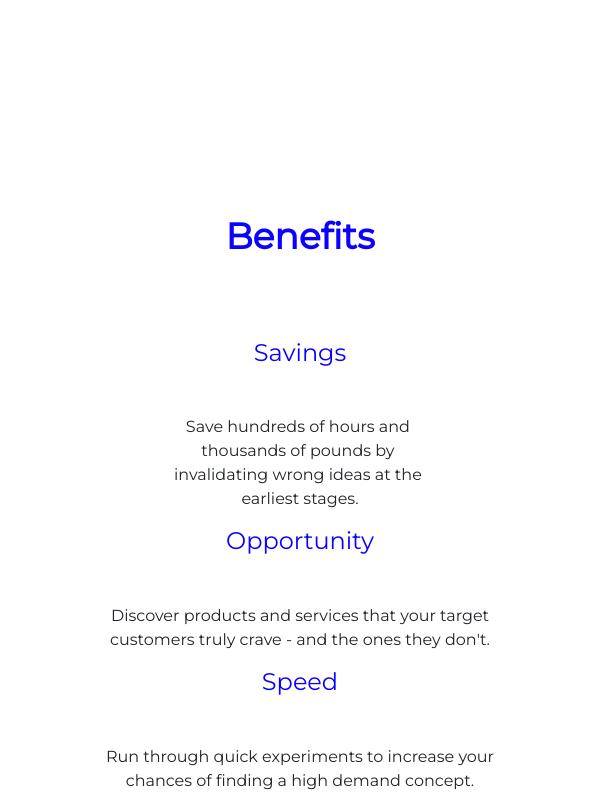
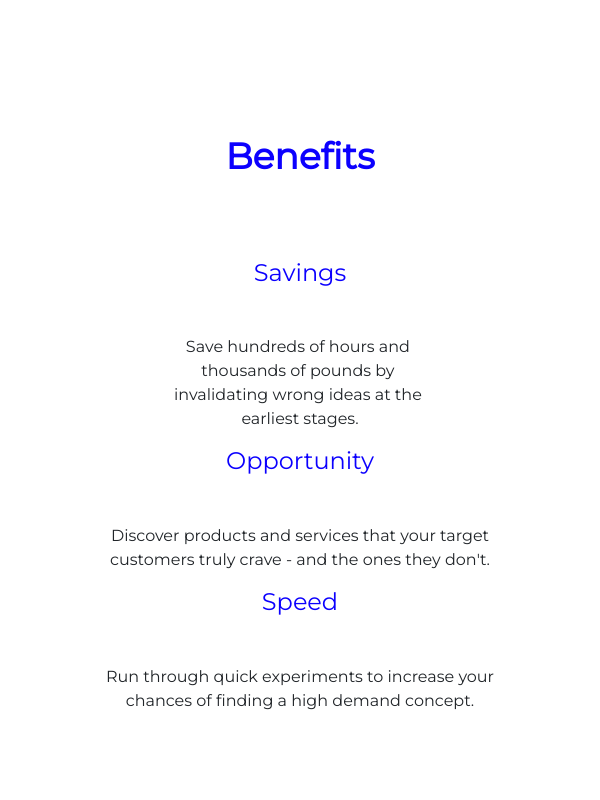
Before and after one commit to jaysun98/NiftyWebsite, a plain HTML site: page index.html in a window 600 px wide. Shown: the part 1800-2600 px from the top of the page. Drawn offline with Linux system fonts and the light colour scheme; files whose address does not match are found by name.

Commit message:
Update styles.css

```diff
--- a/assets/css/styles.css
+++ b/assets/css/styles.css
@@ -240,13 +240,13 @@ section-div {
 
 @media (max-width: 600px) {
   .spacing {
-    margin-top: 15vh;
+    margin-top: 10vh;
   }
 }
 
 @media (min-width: 600px) {
   .spacing {
-    margin-top: 30vh;
+    margin-top: 20vh;
   }
 }
 
```
